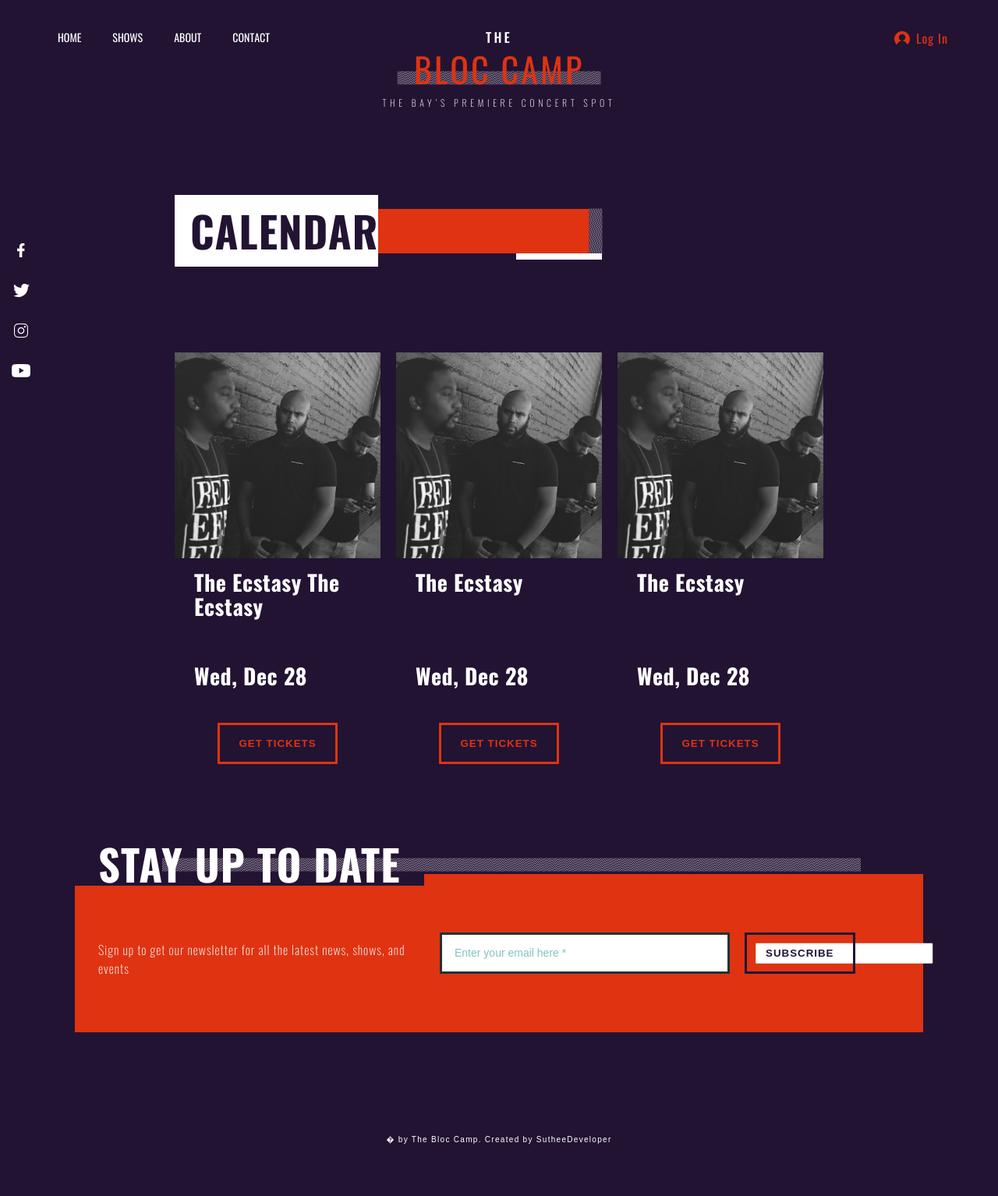
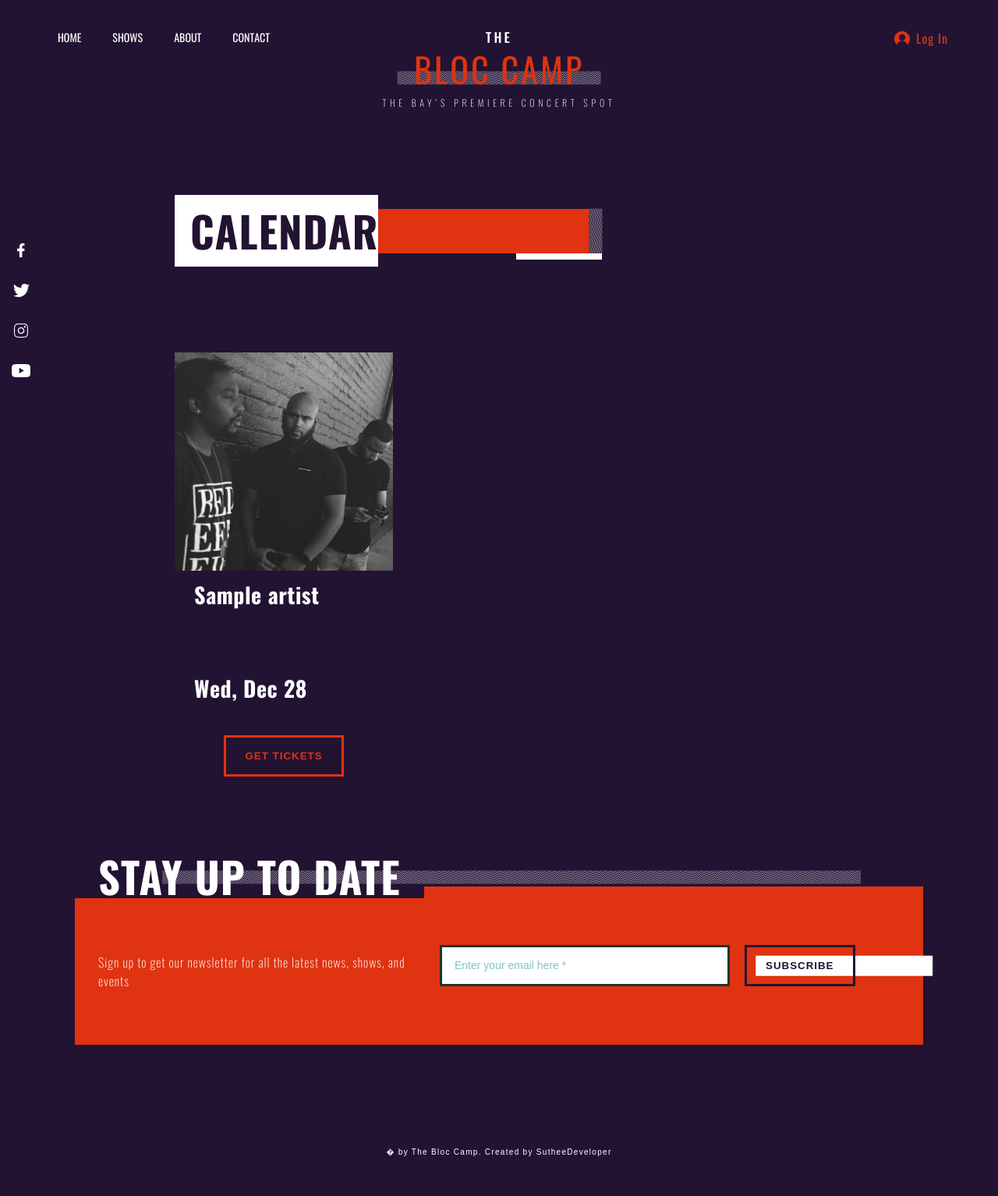
Before and after one commit to SutheeDev/thebloccamp, a Flask app: template templates/shows.html in a window 1280 px wide. Shown: the whole page at 78% size. Before the commit the page ends 1467 px from the top, so only its background shows below. Run offline with Flask 2, Linux system fonts and the light colour scheme; the template is opened without the code that fills it: most values are stand-ins (such as "Sample title", 1, 10 or a date in 2020); some libraries are stand-ins or nearby versions.

Commit message:
create database and pass the band name to shows page

```diff
--- a/app.py
+++ b/app.py
@@ -1,6 +1,8 @@
 from flask import Flask, render_template, request, redirect, url_for
+import cs50
 
 app = Flask(__name__)
+db = cs50.SQL("sqlite:///shows.db")
 
 
 @app.route('/')
@@ -10,7 +12,8 @@ def index():
 
 @app.route('/shows')
 def shows():
-    return render_template('shows.html')
+    allartists = db.execute("SELECT artist FROM shows")
+    return render_template('shows.html', allartists=allartists)
 
 
 @app.route('/about')
--- a/templates/shows.html
+++ b/templates/shows.html
@@ -15,12 +15,13 @@
   </section>
 
   <section class="calendar-shows">
+    {% for artist in allartists %}
     <article class="calendar-show">
       <img src="../static/images/img-band-1.jpg" alt="" />
       <div class="calendar-show-info">
         <div class="band-date-info">
           <div class="band-date">
-            <h2 class="band-name">The Ecstasy The Ecstasy</h2>
+            <h2 class="band-name">{{ artist['artist'] }}</h2>
             <h2>Wed, Dec 28</h2>
           </div>
           <div class="band-info">
@@ -35,48 +36,7 @@
         </div>
       </div>
     </article>
-
-    <article class="calendar-show">
-      <img src="../static/images/img-band-1.jpg" alt="" />
-      <div class="calendar-show-info">
-        <div class="band-date-info">
-          <div class="band-date">
-            <h2 class="band-name">The Ecstasy</h2>
-            <h2>Wed, Dec 28</h2>
-          </div>
-          <div class="band-info">
-            <p>
-              Lorem ipsum dolor sit amet, consectetur adipisicing elit.
-              Similique maxime est a quisquam, esse excepturi.
-            </p>
-          </div>
-        </div>
-        <div class="getTicket-btn">
-          <button class="btn">get tickets</button>
-        </div>
-      </div>
-    </article>
-
-    <article class="calendar-show">
-      <img src="../static/images/img-band-1.jpg" alt="" />
-      <div class="calendar-show-info">
-        <div class="band-date-info">
-          <div class="band-date">
-            <h2 class="band-name">The Ecstasy</h2>
-            <h2>Wed, Dec 28</h2>
-          </div>
-          <div class="band-info">
-            <p>
-              Lorem ipsum dolor sit amet, consectetur adipisicing elit.
-              Similique maxime est a quisquam, esse excepturi.
-            </p>
-          </div>
-        </div>
-        <div class="getTicket-btn">
-          <button class="btn">get tickets</button>
-        </div>
-      </div>
-    </article>
+    {% endfor %}
   </section>
 </main>
 {% endblock%}
```
Also changed, not shown: shows.db (added).
